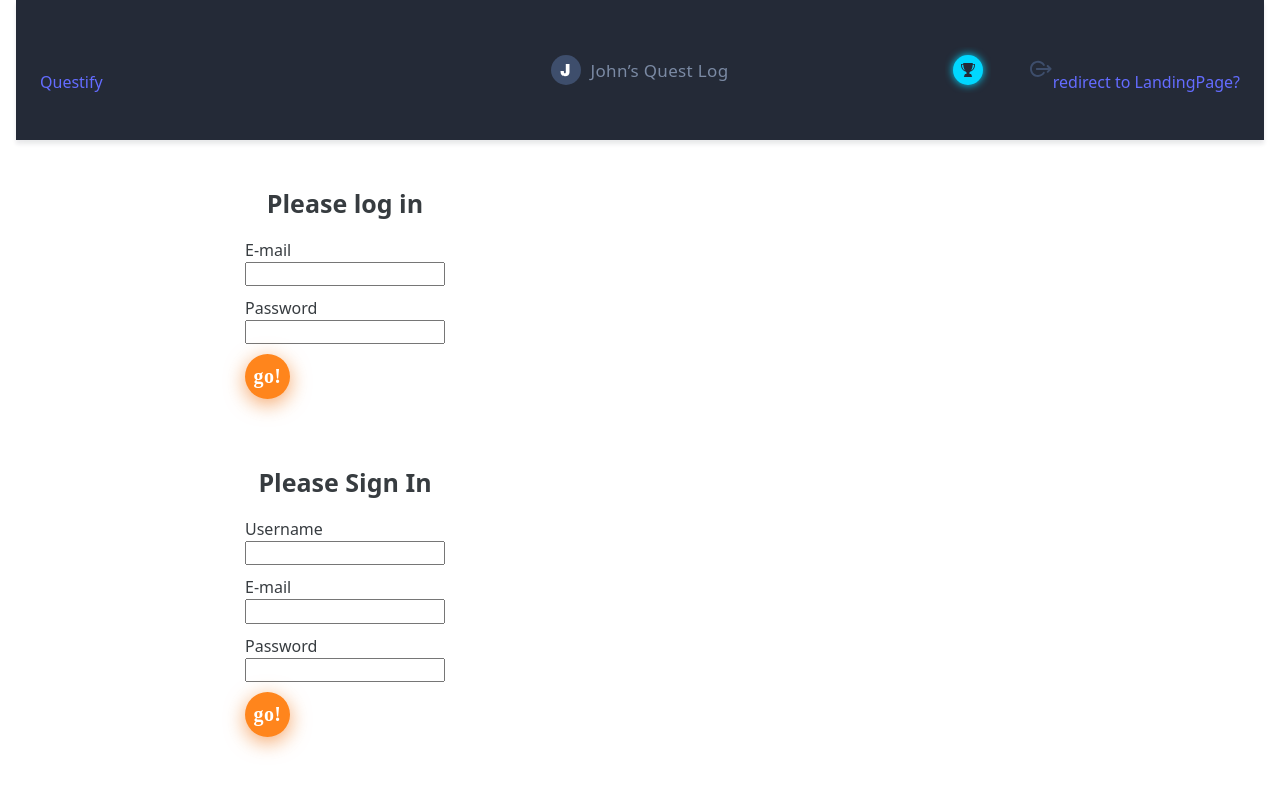
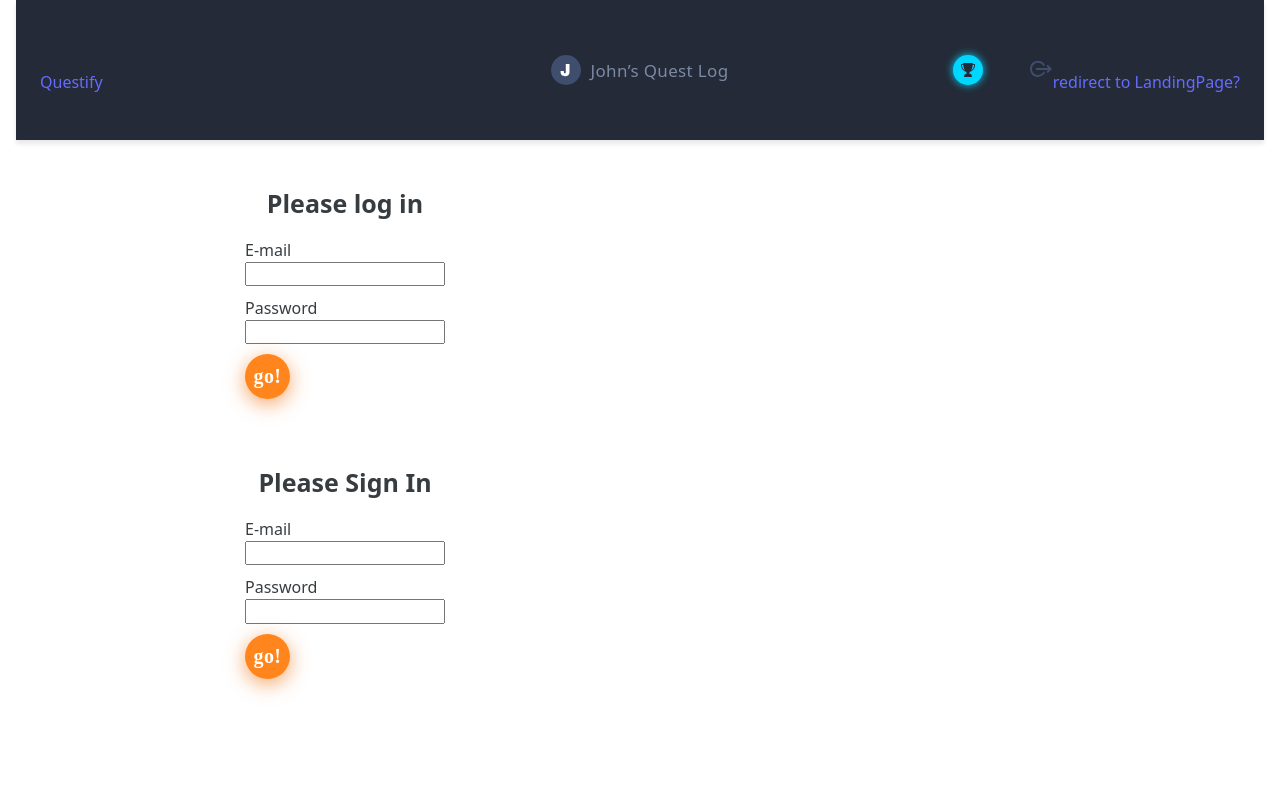
Before and after one commit to Mateusz-Gonera/Questify_front-end, a React (Vite) app: page / in a window 1280 px wide. Shown: the top 792 px of the page. Built offline with nearby package versions, Linux system fonts and the light colour scheme.

Commit message:
fix
log/register done

```diff
--- a/src/components/landing/landingLogin/LoginForm.jsx
+++ b/src/components/landing/landingLogin/LoginForm.jsx
@@ -1,28 +1,37 @@
 import styles from "./LoginForm.module.css";
 import { Form, Button, Container } from "react-bootstrap";
-//import { logIn } from "../../../redux/";
+
 import { useLoginMutation } from "../../../redux/api/questifyApi";
-import { useDispatch } from "react-redux";
+
 import { useNavigate } from "react-router-dom";
 
 export const LoginForm = () => {
-    const dispatch = useDispatch();
-  const [logIn] = useLoginMutation();
+
+  const [login] = useLoginMutation();
   const navigate = useNavigate();
 
-  const handleSubmit = evt => {
+  const handleSubmit = async evt => {
     evt.preventDefault();
     const form = evt.currentTarget;
     const email = form.elements.email.value;
     const password = form.elements.password.value;
-    dispatch(
-      logIn({
-        email,
-        password,
-      })
-    );
+
+    const credentials = { email, password };
+    await login(credentials)
+    unwrap()
+      .then(({ accessToken,
+        userData: { email, id, cards }, }) => localStorage.setItem('token', accessToken))
+      .catch(() => {
+        toast.warn('Please check your email address or password', {
+          icon: "🦄", theme: "dark"
+        });
+      });
+
+    const token = localStorage.getItem('token');
+    dispatch(login(token))
+    navigate("/dashboard")
     form.reset();
-    navigate("/dashboard")
+
   };
 
   return (
--- a/src/components/landing/landingRegister/RegisterForm.jsx
+++ b/src/components/landing/landingRegister/RegisterForm.jsx
@@ -1,28 +1,25 @@
 import styles from './RegisterForm.module.css';
 import { Form, Button, Container } from 'react-bootstrap';
 //import { register } from "../../../redux/";
-import { useDispatch } from 'react-redux';
+
 import { useRegisterMutation } from "../../../redux/api/questifyApi";
 import { useNavigate } from "react-router-dom";
 
 export const RegisterForm = () => {
   const [register] = useRegisterMutation();
-  const dispatch = useDispatch();
+
   const navigate = useNavigate();
 
-  const handleSubmit = evt => {
+  const handleSubmit = async evt => {
     evt.preventDefault();
     const form = evt.currentTarget;
-    const name = form.elements.name.value;
+    //const name = form.elements.name.value;
     const email = form.elements.email.value;
     const password = form.elements.password.value;
-    dispatch(
-      register({
-        name,
-        email,
-        password,
-      })
-    );
+
+    const credentials = { email, password };
+    await register(credentials)
+
     navigate("/dashboard");
     form.reset();
 
@@ -32,7 +29,7 @@ export const RegisterForm = () => {
     <Container className={styles.container}>
       <Form className="border rounded p-4" onSubmit={handleSubmit}>
         <p className={styles.paragraph}>Please Sign In</p>
-        <Form.Group className="mb-3" controlId="inputName">
+        {/* <Form.Group className="mb-3" controlId="inputName">
           <Form.Label>Username</Form.Label>
           <Form.Control
             className={styles.input}
@@ -41,7 +38,7 @@ export const RegisterForm = () => {
             title="For example: John Doe"
             required
           />
-        </Form.Group>
+        </Form.Group> */}
         <Form.Group className="mb-3" controlId="inputEmail">
           <Form.Label>E-mail</Form.Label>
           <Form.Control
--- a/src/redux/api/questifyApi.jsx
+++ b/src/redux/api/questifyApi.jsx
@@ -18,7 +18,7 @@ export const questifyApi = createApi({
   tagTypes: ["Auth", "Card"],
   endpoints: (builder) => ({
     register: builder.mutation({
-      query: newUser => ({
+      query:( newUser) => ({
         url: "/auth/register",
         method: "POST",
         body: newUser,
@@ -27,7 +27,7 @@ export const questifyApi = createApi({
     }),
 
     login: builder.mutation({
-      query: userData => ({
+      query: (userData) => ({
         url: "/auth/login",
         method: "POST",
         body: userData,
--- a/src/redux/slices/authSlice.jsx
+++ b/src/redux/slices/authSlice.jsx
@@ -35,7 +35,7 @@ const authSlice = createSlice({
       questifyApi.endpoints.login.matchFulfilled,
       (state, { payload }) => {
         state.user = payload.user;
-        state.token = payload.token;
+        state.token = payload.accessToken;
         state.isLoggedIn = true;
       }
     );
```
